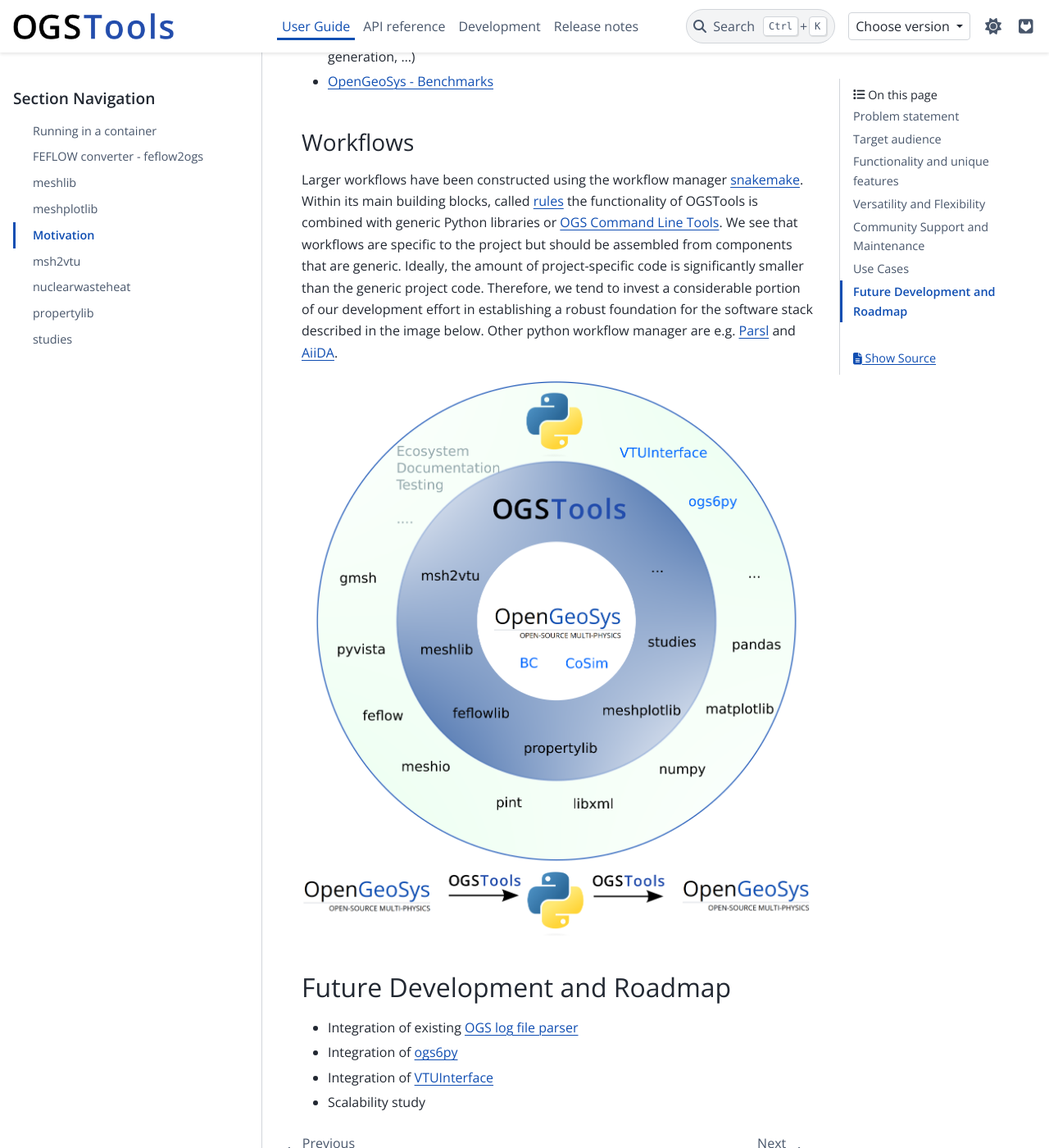
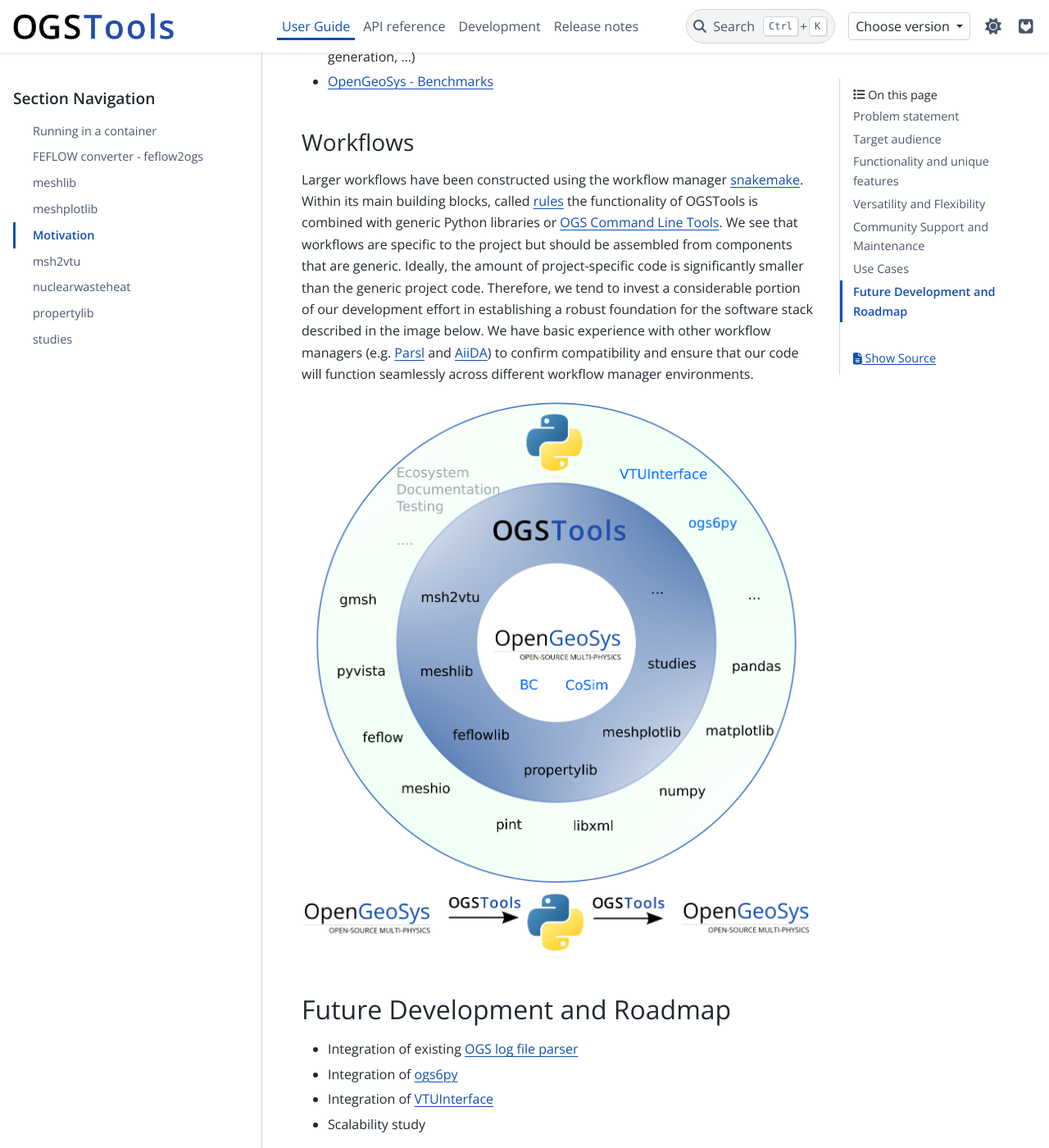
Before and after one commit to ufz/ogstools, a Sphinx documentation site: the page built from docs/user-guide/motivation.md, in a window 1280 px wide and 1400 px high, scrolled down 2283 px. Shown: the whole window at 82% size. Built offline with Sphinx 7.4.7 and the PyData theme 0.15.4, drawn with Linux system fonts in a browser that asks for light colours; pages that are not in the unit, such as notebooks, are missing from menus; the version number could not be read and is left out; comment, search, counter and statistics services are not loaded; some of the changed text lies outside the part shown.

Commit message:
[Docu] - Other workflow managers

```diff
--- a/docs/user-guide/motivation.md
+++ b/docs/user-guide/motivation.md
@@ -36,7 +36,7 @@
 
 ### Workflows
 
-Larger workflows have been constructed using the workflow manager [snakemake](https://snakemake.readthedocs.io). Within its main building blocks, called [rules](https://snakemake.readthedocs.io/en/stable/snakefiles/rules.html) the functionality of OGSTools is combined with generic Python libraries or [OGS Command Line Tools](https://www.opengeosys.org/docs/tools/getting-started/overview/). We see that workflows are specific to the project but should be assembled from components that are generic. Ideally, the amount of project-specific code is significantly smaller than the generic project code. Therefore, we tend to invest a considerable portion of our development effort in establishing a robust foundation for the software stack described in the image below. Other python workflow manager are e.g. [Parsl](https://parsl-project.org/) and [AiiDA](https://www.aiida.net/).
+Larger workflows have been constructed using the workflow manager [snakemake](https://snakemake.readthedocs.io). Within its main building blocks, called [rules](https://snakemake.readthedocs.io/en/stable/snakefiles/rules.html) the functionality of OGSTools is combined with generic Python libraries or [OGS Command Line Tools](https://www.opengeosys.org/docs/tools/getting-started/overview/). We see that workflows are specific to the project but should be assembled from components that are generic. Ideally, the amount of project-specific code is significantly smaller than the generic project code. Therefore, we tend to invest a considerable portion of our development effort in establishing a robust foundation for the software stack described in the image below. We have basic experience with other workflow managers (e.g. [Parsl](https://parsl-project.org/) and [AiiDA](https://www.aiida.net/)) to confirm compatibility and ensure that our code will function seamlessly across different workflow manager environments.
 
 ![](concept_ogstools.png)
 
```
